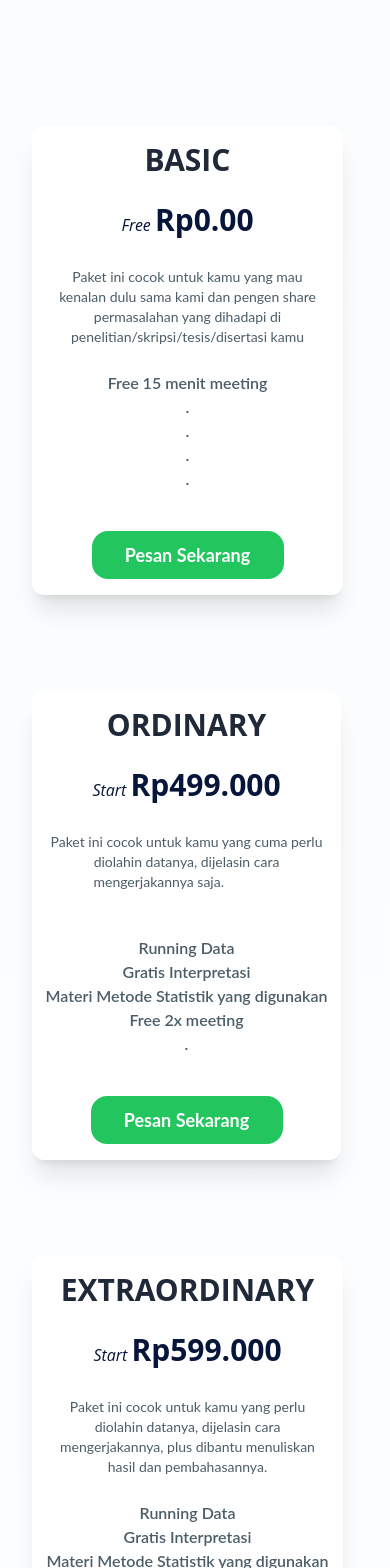
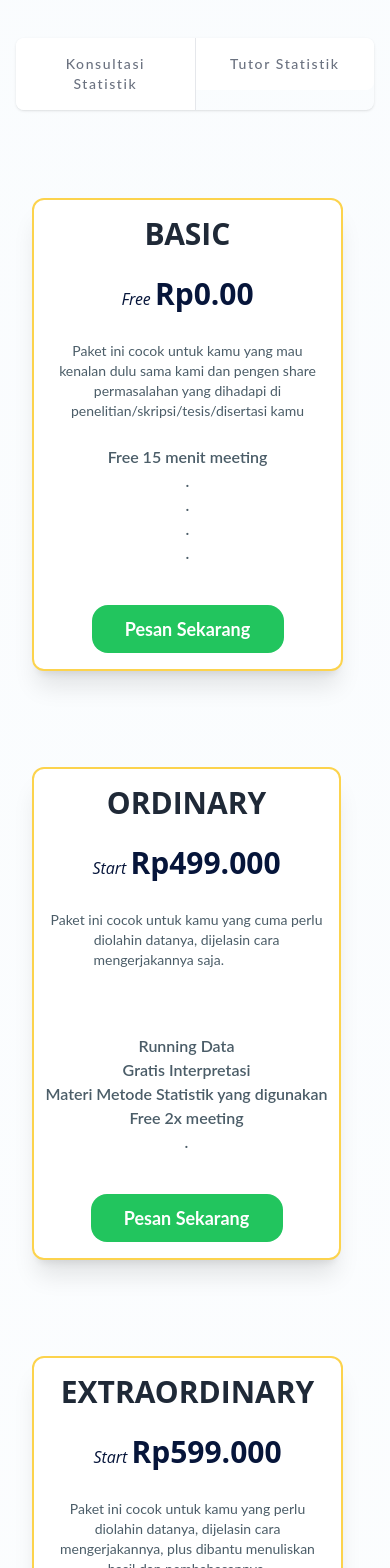
Before and after one commit to Farkhanariyasa/lanpage-ID, a React (Create React App) app: page / in a window 390 px wide. Shown: the part 4140-5708 px from the top of the page. Built offline with nearby package versions, Linux system fonts and the light colour scheme; the HTML template or start-up script is replaced by a standard one.

Commit message:
Fix pricing

```diff
--- a/src/components/Pricing.js
+++ b/src/components/Pricing.js
@@ -15,7 +15,7 @@ const Pricing = () => {
 
   return (
     <div data-aos="fade-down" data-aos-delay="200">
-      <div className="min-h-[1100px] pb-28 xl:mb-[400px] ">
+      <div className=" pb-28 xl:mb-[400px] min-h-[1100px] ">
         <div class="lg:h-[767px]">
           <div class="max-w-7xl min-h-screen mx-auto p-4 sm:p-10 lg:py-20">
             <div class="max-w-5xl flex-col justify-center items-center text-center mx-auto bg  text-white tracking-widest pb-10 lg:pb-20">
@@ -26,12 +26,12 @@ const Pricing = () => {
                 Beda orang beda kebutuhan, Apapun kebutuhan kamu, selalu ada produk yang tepat untukmu.
               </p>
             </div>
-            <div class="max-w-xl flex-col justify-center items-center text-center mx-auto bg  text-white tracking-widest pb-10 lg:pb-20">
-              <ul class="hidden text-sm font-medium text-center text-gray-500 divide-x divide-gray-200 rounded-lg shadow sm:flex">
+            <div class="max-w-xl text-center mx-auto bg  text-white tracking-widest pb-10 lg:pb-20">
+              <ul class=" text-sm font-medium text-center text-gray-500 divide-x flex divide-gray-200 rounded-lg shadow xl:blok">
                 <li class="w-full">
                   <button
                     onClick={konsultasiHandler}
-                    class="inline-block w-full p-4 bg-white hover:text-gray-700  rounded-r-lg hover:bg-gray-50 focus:ring-2 focus:ring-blue-300 focus:outline-none"
+                    class="inline-block w-full p-4 bg-white hover:text-gray-700  rounded-l-lg hover:bg-gray-50 focus:ring-2 focus:ring-blue-500 focus:outline-none"
                   >
                     Konsultasi Statistik
                   </button>
@@ -39,7 +39,7 @@ const Pricing = () => {
                 <li class="w-full">
                   <button
                     onClick={tutorHandler}
-                    class="inline-block w-full p-4 bg-white hover:text-gray-700  rounded-r-lg hover:bg-gray-50 focus:ring-2 focus:ring-blue-300 focus:outline-none"
+                    class="inline-block w-full p-4 bg-white hover:text-gray-700  rounded-r-lg hover:bg-gray-50 focus:ring-2 focus:ring-blue-500 focus:outline-none"
                   >
                     Tutor Statistik
                   </button>
--- a/src/components/PricingKonsultasi.js
+++ b/src/components/PricingKonsultasi.js
@@ -5,7 +5,7 @@ const PricingTutor = () => {
     <div class="flex-col xl:mb-[400px]" data-aos="fade-down" data-aos-delay="200">
       <div class="flex flex-col sm:flex-row    ">
         <div class="py-12 pr-12 pl-4  w-[375px] xl:w-[800px]">
-          <div class="bg-white pt-4 rounded-xl space-y-6 overflow-hidden  transition-all duration-500 transform hover:-translate-y-6 hover:scale-105 shadow-xl hover:shadow-2xl cursor-pointer">
+          <div class="bg-white border-amber-300 border-2 pt-4 rounded-xl space-y-6 overflow-hidden  transition-all duration-500 transform hover:-translate-y-6 hover:scale-105 shadow-xl hover:shadow-2xl cursor-pointer">
             <div class="px-8 flex justify-center items-center">
               <h4 class="text-3xl font-bold text-gray-800">BASIC</h4>
             </div>
@@ -44,7 +44,7 @@ const PricingTutor = () => {
           </div>
         </div>
         <div class="py-12 pl-4 w-[325px] xl:w-[800px]">
-          <div class="bg-white pt-4 rounded-xl space-y-6 overflow-hidden  transition-all duration-500 transform hover:-translate-y-6 hover:scale-105 shadow-xl hover:shadow-2xl cursor-pointer">
+          <div class="bg-white border-amber-300 border-2 pt-4 rounded-xl space-y-6 overflow-hidden  transition-all duration-500 transform hover:-translate-y-6 hover:scale-105 shadow-xl hover:shadow-2xl cursor-pointer">
             <div class="px-8 flex justify-center items-center">
               <h4 class="text-3xl font-bold text-gray-800">ORDINARY</h4>
             </div>
@@ -95,7 +95,7 @@ const PricingTutor = () => {
 
       <div class="flex flex-col  sm:flex-row">
         <div class="py-12 pl-4 pr-12 w-[375px] xl:w-[800px]">
-          <div class="bg-white pt-4 rounded-xl space-y-6 overflow-hidden  transition-all duration-500 transform hover:-translate-y-6 hover:scale-105 shadow-xl hover:shadow-2xl cursor-pointer">
+          <div class="bg-white border-amber-300 border-2 pt-4 rounded-xl space-y-6 overflow-hidden  transition-all duration-500 transform hover:-translate-y-6 hover:scale-105 shadow-xl hover:shadow-2xl cursor-pointer">
             <div class="px-8 flex justify-center items-center">
               <h4 class="text-3xl font-bold text-gray-800">EXTRAORDINARY</h4>
             </div>
@@ -141,7 +141,7 @@ const PricingTutor = () => {
           </div>
         </div>
         <div class="py-12 pl-4 w-[325px] xl:w-[800px]">
-          <div class="bg-white pt-4 rounded-xl space-y-6 overflow-hidden  transition-all duration-500 transform hover:-translate-y-6 hover:scale-105 shadow-xl hover:shadow-2xl cursor-pointer">
+          <div class="bg-white border-amber-300 border-2 pt-4 rounded-xl space-y-6 overflow-hidden  transition-all duration-500 transform hover:-translate-y-6 hover:scale-105 shadow-xl hover:shadow-2xl cursor-pointer">
             <div class="px-8 flex justify-center items-center">
               <h4 class="text-3xl font-bold text-gray-800">MEETING ONLY</h4>
             </div>
@@ -150,7 +150,7 @@ const PricingTutor = () => {
             </h1>
             <p class="px-4 text-center text-sm flex-col justify-start items-center">
               Paket ini cocok untuk kamu yang :
-              <ul class="list-disc list-inside w-[250px] pl-[100px] xl:w-[500px]">
+              <ul class="list-disc list-inside w-[250px] pl-[16px] xl:w-[500px]">
                 <li>
                   Udah ngolah sendiri data tapi bingung cara baca output
                 </li>
--- a/src/components/PricingTutor.js
+++ b/src/components/PricingTutor.js
@@ -5,7 +5,7 @@ const PricingTutor = () => {
     <div class="flex-col" data-aos="fade-down" data-aos-delay="200">
       <div class="flex flex-col sm:flex-row    ">
         <div class="py-12 pr-12 pl-4  w-[375px] xl:w-[800px] ">
-          <div class="bg-white pt-4 rounded-xl space-y-6 overflow-hidden  transition-all duration-500 transform hover:-translate-y-6 hover:scale-105 shadow-xl hover:shadow-2xl cursor-pointer">
+          <div class="bg-white pt-4 rounded-xl space-y-6 overflow-hidden border-amber-300 border-2  transition-all duration-500 transform hover:-translate-y-6 hover:scale-105 shadow-xl hover:shadow-2xl cursor-pointer">
             <div class="px-8 flex justify-center items-center">
               <h4 class="text-3xl font-bold text-gray-800">INTROVERT </h4>
             </div>
@@ -36,7 +36,7 @@ const PricingTutor = () => {
           </div>
         </div>
         <div class="py-12 pl-4 w-[325px] xl:w-[800px]">
-          <div class="bg-white pt-4 rounded-xl space-y-6 overflow-hidden  transition-all duration-500 transform hover:-translate-y-6 hover:scale-105 shadow-xl hover:shadow-2xl cursor-pointer">
+          <div class="bg-white  border-amber-300 border-2 pt-4 rounded-xl space-y-6 overflow-hidden  transition-all duration-500 transform hover:-translate-y-6 hover:scale-105 shadow-xl hover:shadow-2xl cursor-pointer">
             <div class="px-8 flex justify-center items-center">
               <h4 class="text-3xl font-bold text-gray-800">EXTROVERT</h4>
             </div>
@@ -45,7 +45,7 @@ const PricingTutor = () => {
               Rp99.000
               <span class="text-[16px] italic font-normal">min 3 orang </span>
             </h1>
-            <p class="px-4 pl-32 text-center text-sm w-[500px]">
+            <p class="px-4 text-center text-sm xl:w-[500px] xl:pl-24">
               Paket ini cocok untuk kamu yang pengen belajar ramean bareng
               temen-temen. Tenang aja, kami punya tutor yang profesional,
               berpengalaman dan pastinya asik banget sehingga kamu pasti bisa
```
